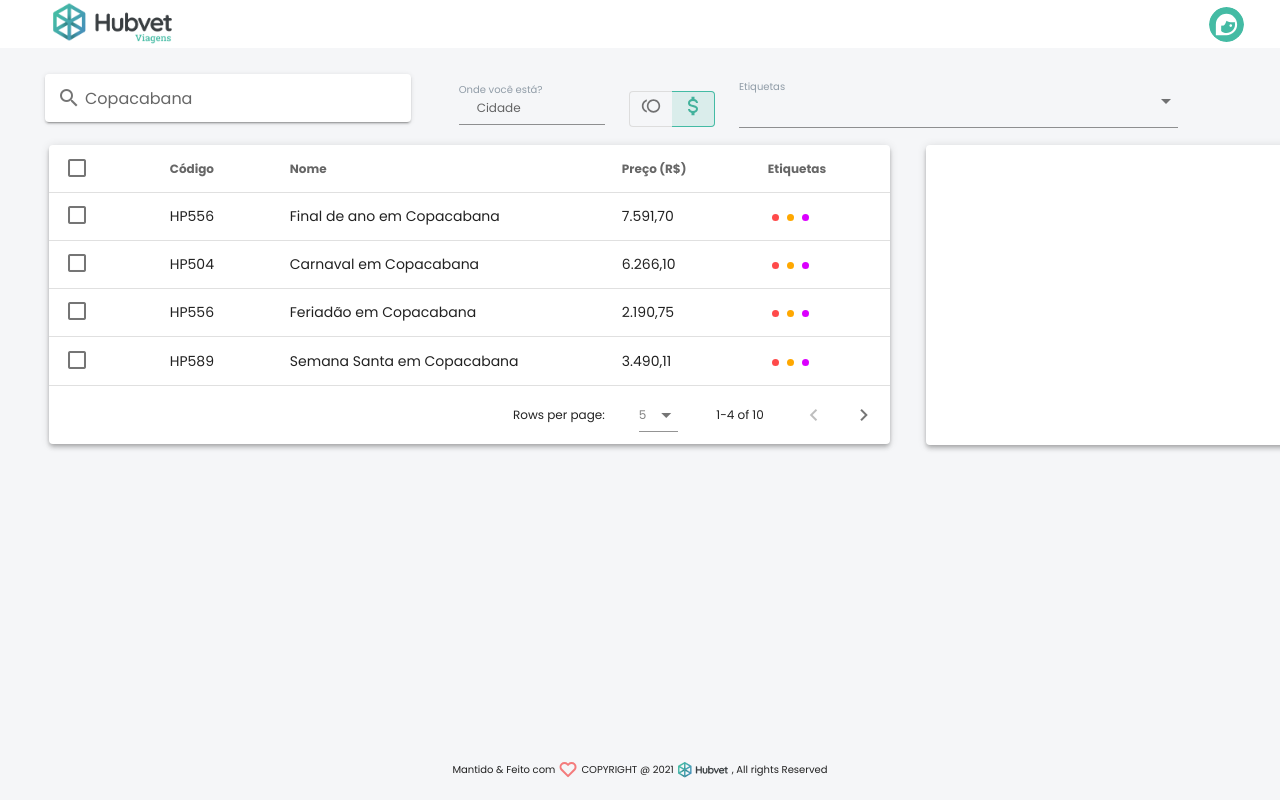
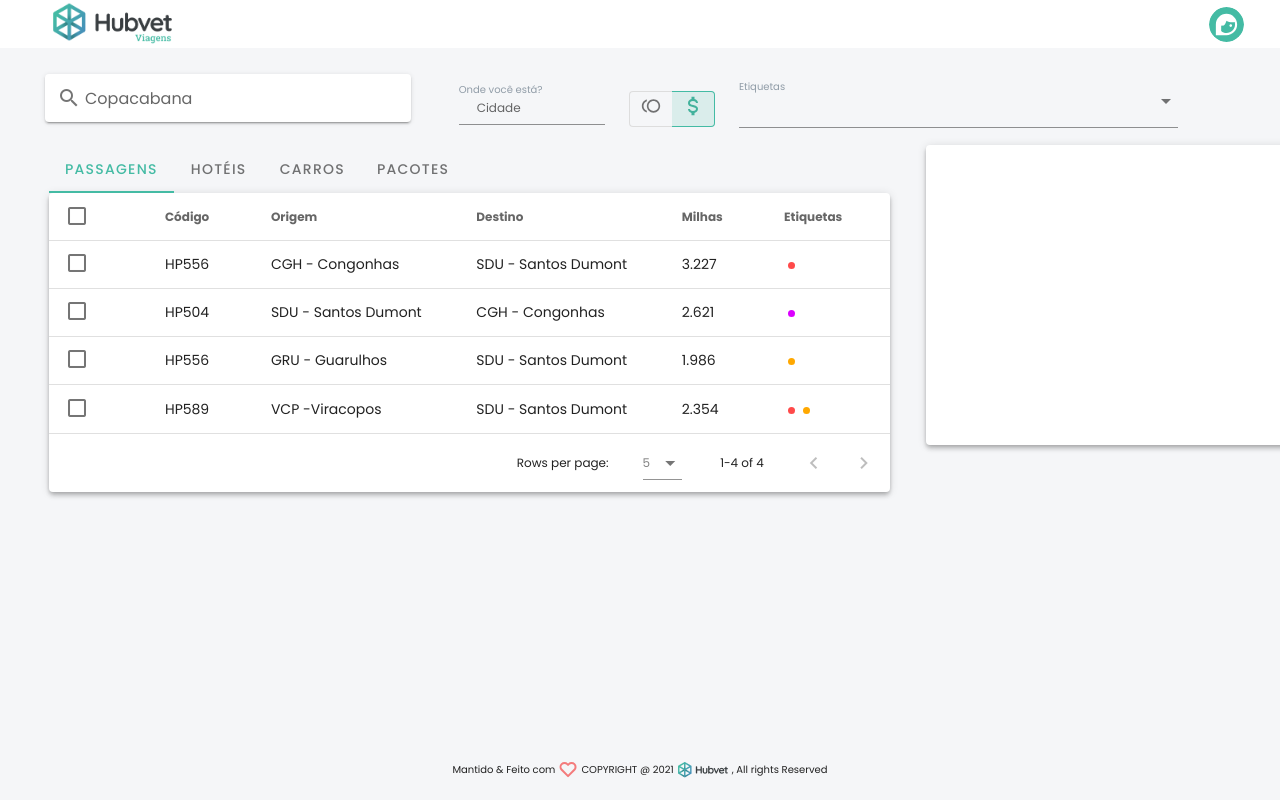
Before and after one commit to juliovt-07/desafio-hubvet, a Vue app: page / in a window 1280 px wide. Both pictures are taken after a click on the button "PESQUISAR". Built offline with nearby package versions, Linux system fonts and the light colour scheme.

Commit message:
Add tab navigation

```diff
--- a/src/components/ItemsList.vue
+++ b/src/components/ItemsList.vue
@@ -1,12 +1,27 @@
 <template>
   <v-container>
+    <v-tabs
+      background-color="rgba(0, 0, 0, 0.0)"
+      color="#44BBA4"
+      v-model="activeTab"
+    >
+      <v-tab
+        v-for="(tab, index) in tabs"
+        :key="index"
+      >
+        {{ tab.label }}
+      </v-tab>
+    </v-tabs>
     <v-data-table
-        :headers="headers"
-        :items="packages"
+        v-for="(table, index) in tables"
+        :key="index"
+        :headers="table.headers"
+        :items="table.packages"
         :items-per-page="4"
         class="elevation-4"
-        v-model="selected"
+        v-model="table.selected"
         item-key="name"
+        v-show="activeTab === table.id"
         show-select
     >
       <template v-slot:item.labels="{ item }">
@@ -27,18 +42,76 @@
     name: 'TopBar',
 
     data: () => ({
+      activeTab: '',
+      tabs: [
+        { label: 'Passagens', value: 'passagens' },
+        { label: 'Hotéis', value: 'hoteis' },
+        { label: 'Carros', value: 'carros' },
+        { label: 'Pacotes', value: 'pacotes' },
+      ],
+      tables: {
+        passages: {
+          id: 0,
           selected: [],
           headers: [
             {
               align: 'start',
               sortable: false,
             },
-        { text: 'Código', value: 'code' },
-        { text: 'Nome', value: 'name' },
-        { text: 'Preço (R$)', value: 'price' },
-        { text: 'Etiquetas', value: 'labels' }
+            {text: 'Código', value: 'code'},
+            {text: 'Origem', value: 'origin'},
+            {text: 'Destino', value: 'destiny'},
+            {text: 'Milhas', value: 'miles'},
+            {text: 'Etiquetas', value: 'labels'}
+          ],
+          packages: require('../data/passages.json')
+        },
+        hotels: {
+          id: 1,
+          selected: [],
+          headers: [
+            {
+              align: 'start',
+              sortable: false,
+            },
+            {text: 'Código', value: 'code'},
+            {text: 'Cidade', value: 'city'},
+            {text: 'Preço', value: 'price'},
+            {text: 'Etiquetas', value: 'labels'}
+          ],
+          packages: require('../data/hotels.json')
+        },
+        cars: {
+          id: 2,
+          selected: [],
+          headers: [
+            {
+              align: 'start',
+              sortable: false,
+            },
+            {text: 'Código', value: 'code'},
+            {text: 'Cidade', value: 'city'},
+            {text: 'Preço', value: 'price'},
+            {text: 'Etiquetas', value: 'labels'}
+          ],
+          packages: require('../data/hotels.json')
+        },
+        packages: {
+          id: 3,
+          selected: [],
+          headers: [
+            {
+              align: 'start',
+              sortable: false,
+            },
+            {text: 'Código', value: 'code'},
+            {text: 'Nome', value: 'name'},
+            {text: 'Preço (R$)', value: 'price'},
+            {text: 'Etiquetas', value: 'labels'}
           ],
           packages: require('../data/packages.json')
+        }
+      }
     }),
     methods: {
       colorLabels (label) {
--- /dev/null
+++ b/src/data/passages.json
@@ -0,0 +1,30 @@
+[
+  {
+    "code": "HP556",
+    "origin": "CGH - Congonhas",
+    "destiny": "SDU - Santos Dumont",
+    "miles": 3.227,
+    "labels": ["promocao"]
+  },
+  {
+    "code": "HP504",
+    "origin": "SDU - Santos Dumont",
+    "destiny": "CGH - Congonhas",
+    "miles": 2.621,
+    "labels": ["ultimosdias"]
+  },
+  {
+    "code": "HP556",
+    "origin": "GRU - Guarulhos",
+    "destiny": "SDU - Santos Dumont",
+    "miles": 1.986,
+    "labels": ["novos"]
+  },
+  {
+    "code": "HP589",
+    "origin": "VCP -Viracopos",
+    "destiny": "SDU - Santos Dumont",
+    "miles": 2.354,
+    "labels": ["promocao", "novos"]
+  }
+]
```
Lines whose indentation alone changed are shown as unchanged.
